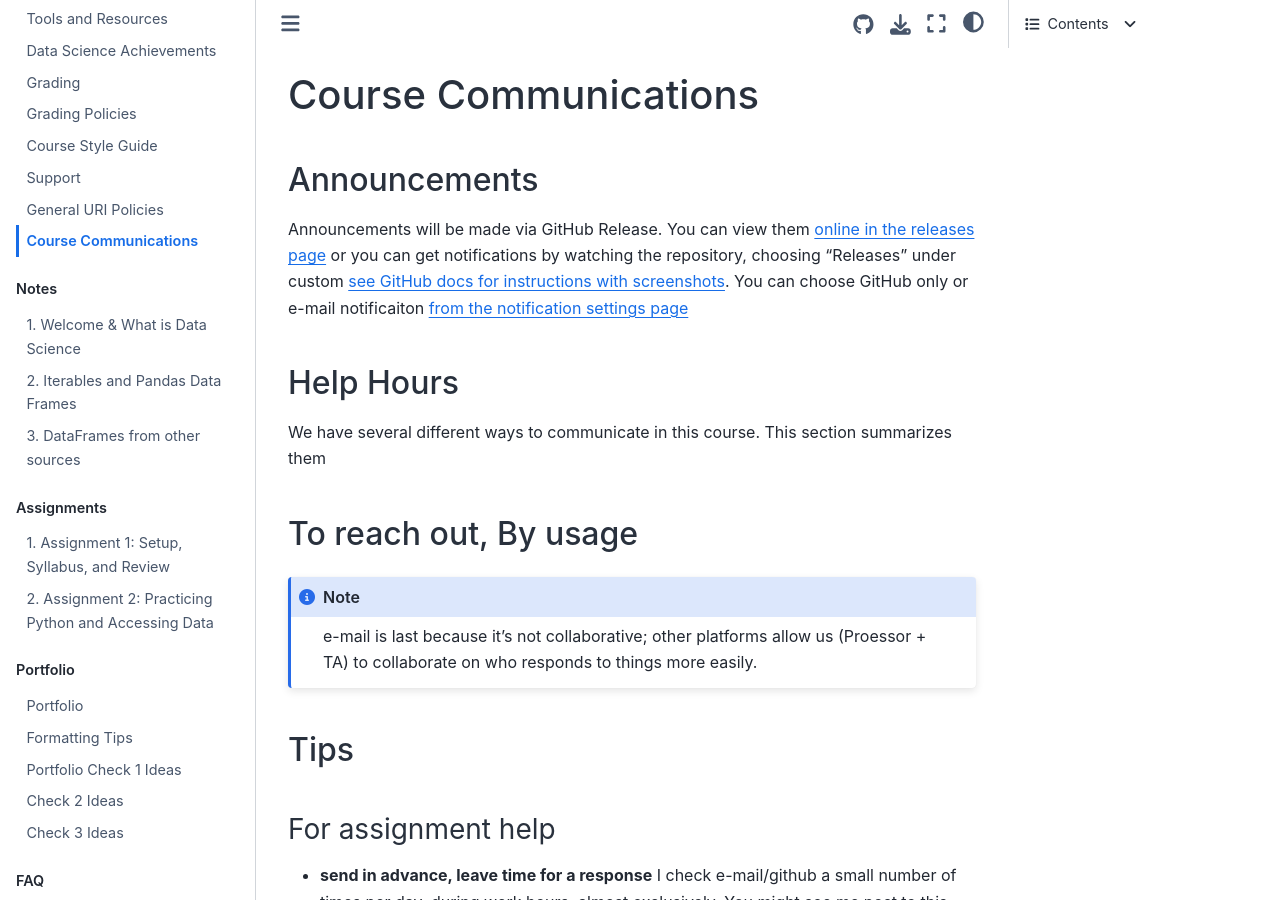
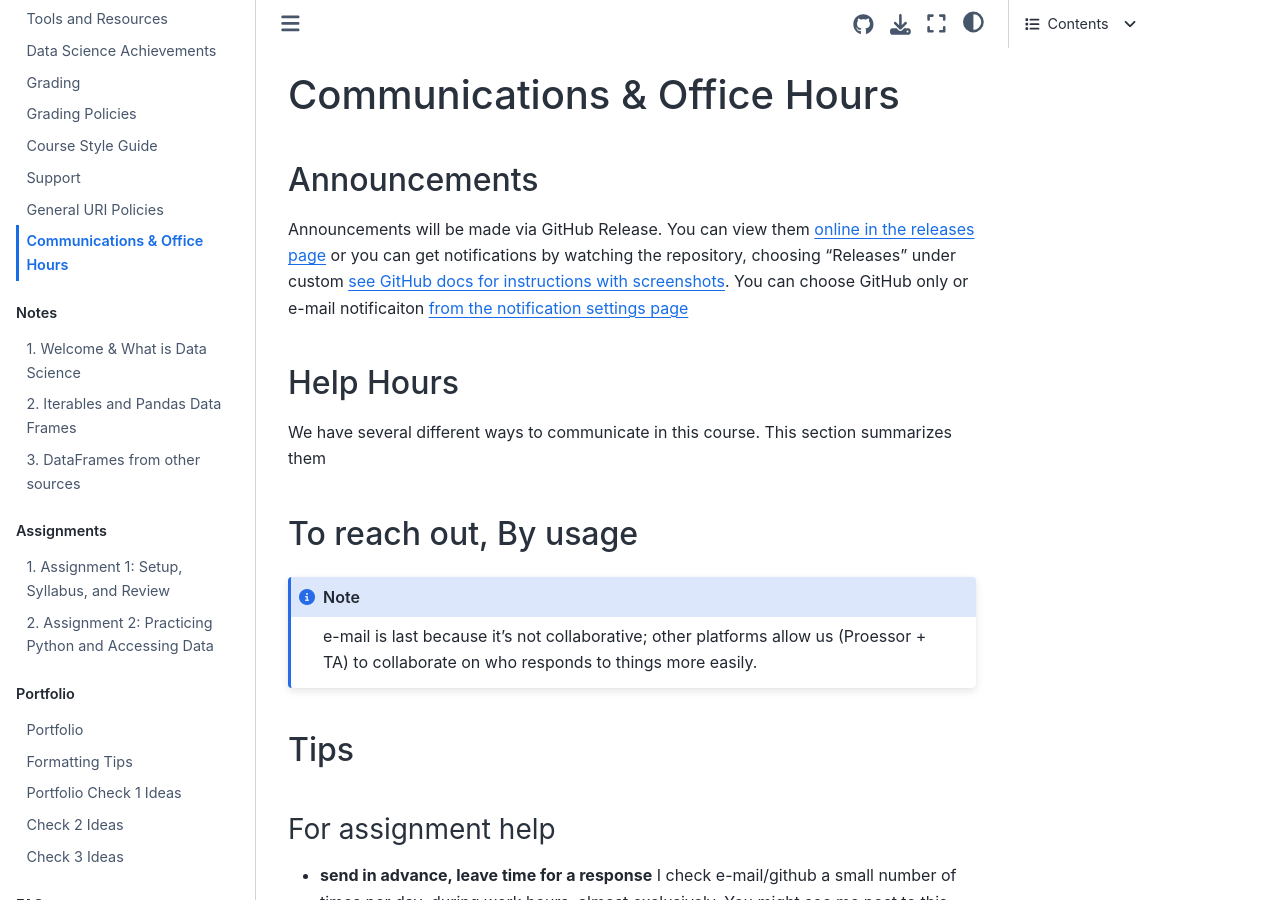
Before and after one commit to rhodyprog4ds/BrownFall23, a Jupyter Book: the page built from syllabus/communication.md, in a window 1280 px wide and 900 px high. Built offline with Jupyter Book 1.0.4 settings and Sphinx 7.4.7 and the Sphinx Book theme 1.1.4, drawn with Linux system fonts in a browser that asks for light colours; pages that are not in the unit, such as notebooks, are missing from menus.

Commit message:
update title to help

````diff
--- a/syllabus/communication.md
+++ b/syllabus/communication.md
@@ -12,7 +12,7 @@ kernelspec:
 ---
 
 
-# Course Communications
+#  Communications & Office Hours
 
 
 ```{code-cell}
````
